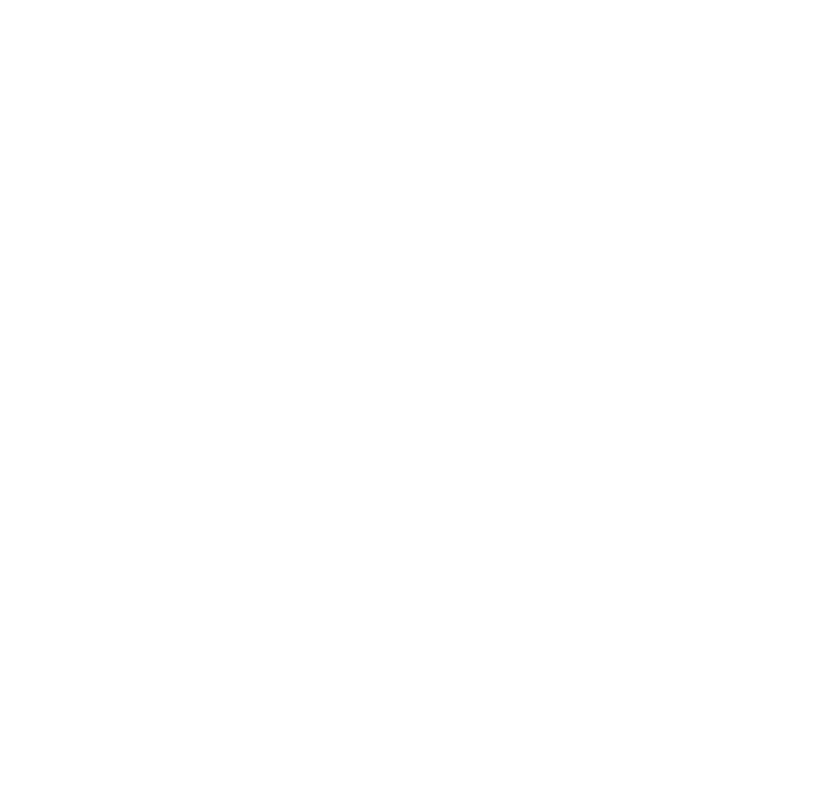
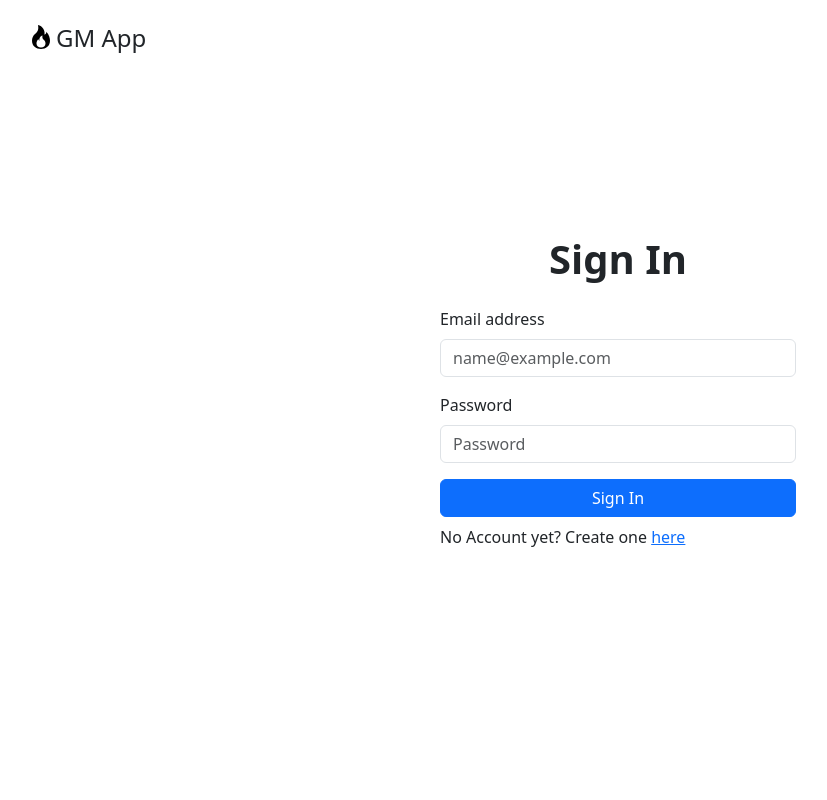
Before and after one commit to casali4/gmapp, a Django app: page /sign-in in a window 1280 px wide. Before the commit the part shown is empty. Shown: the whole page, without its empty margins (22-849 px from the left). Run offline with Django 5.2, Linux system fonts and the light colour scheme.

Commit message:
ADDED: sign in page

```diff
--- a/templates/sign-in.html
+++ b/templates/sign-in.html
@@ -0,0 +1,47 @@
+{% load static %}
+<!DOCTYPE html>
+<html lang="en">
+<head>
+    <meta charset="UTF-8">
+    <meta name="viewport" content="width=device-width, initial-scale=1.0">
+    <title>GM App</title>
+
+
+    <link rel="shortcut icon" type="image/png" href="{% static 'images/fire_black.svg' %}">
+
+    <link href="https://cdn.jsdelivr.net/npm/bootstrap@5.3.3/dist/css/bootstrap.min.css" rel="stylesheet" integrity="sha384-QWTKZyjpPEjISv5WaRU9OFeRpok6YctnYmDr5pNlyT2bRjXh0JMhjY6hW+ALEwIH" crossorigin="anonymous">
+    <link rel="stylesheet" href="{% static 'css/styles.css' %}" >
+
+
+</head>
+<body class="vh-100 d-flex align-items-center">
+
+    <a class="navbar-brand py-3 fixed-top d-none d-lg-block ms-5 d-flex align-items-center  " href="{% url 'landing' %}" style="position: absolute;">
+        <h4 class="mt-2 "><img class="mb-2" style="color: white !important; " src="{% static 'images/fire_black.svg' %}" alt="Bootstrap" width="30" height="24">GM App</h4>
+      </a>
+
+<div class="container">
+    <div class="row justify-content-center">
+        <div class="col-8 col-md-8 col-lg-6 col-xl-4">
+            <h1 class="fs-1 text-center fw-bold mb-4">Sign In</h2>
+            <form>
+                <div class="mb-3">
+                    <label for="inputEmail" class="form-label">Email address</label>
+                    <input type="email" class="form-control" id="inputEmail" placeholder="name@example.com" required>
+                </div>
+                <div class="mb-3">
+                    <label for="inputPassword" class="form-label">Password</label>
+                    <input type="password" class="form-control" id="inputPassword" placeholder="Password" required>
+                </div>
+                <div class="d-grid">
+                    <button type="submit" class="btn btn-primary">Sign In</button>
+                </div>
+                <div class="d-grid mt-2">
+                    <p>No Account yet? Create one <a href="{% url 'landing' %}">here</a></p>
+                </div>
+            </form>
+        </div>
+    </div>
+</div>
+
+{% include 'technical/boilerplate_bottom.html' %}
--- a/templates/technical/boilerplate_top.html
+++ b/templates/technical/boilerplate_top.html
@@ -7,7 +7,7 @@
     <title>GM App</title>
 
 
-    <link rel="shortcut icon" type="image/png" href="{% static 'images/fire.svg' %}">
+    <link rel="shortcut icon" type="image/png" href="{% static 'images/fire_black.svg' %}">
 
     <link href="https://cdn.jsdelivr.net/npm/bootstrap@5.3.3/dist/css/bootstrap.min.css" rel="stylesheet" integrity="sha384-QWTKZyjpPEjISv5WaRU9OFeRpok6YctnYmDr5pNlyT2bRjXh0JMhjY6hW+ALEwIH" crossorigin="anonymous">
     <link rel="stylesheet" href="{% static 'css/styles.css' %}" >
```
Also changed, not shown: templates/technical/public-header.html (+4 -4 lines), static/images/fire_black.svg (added).
